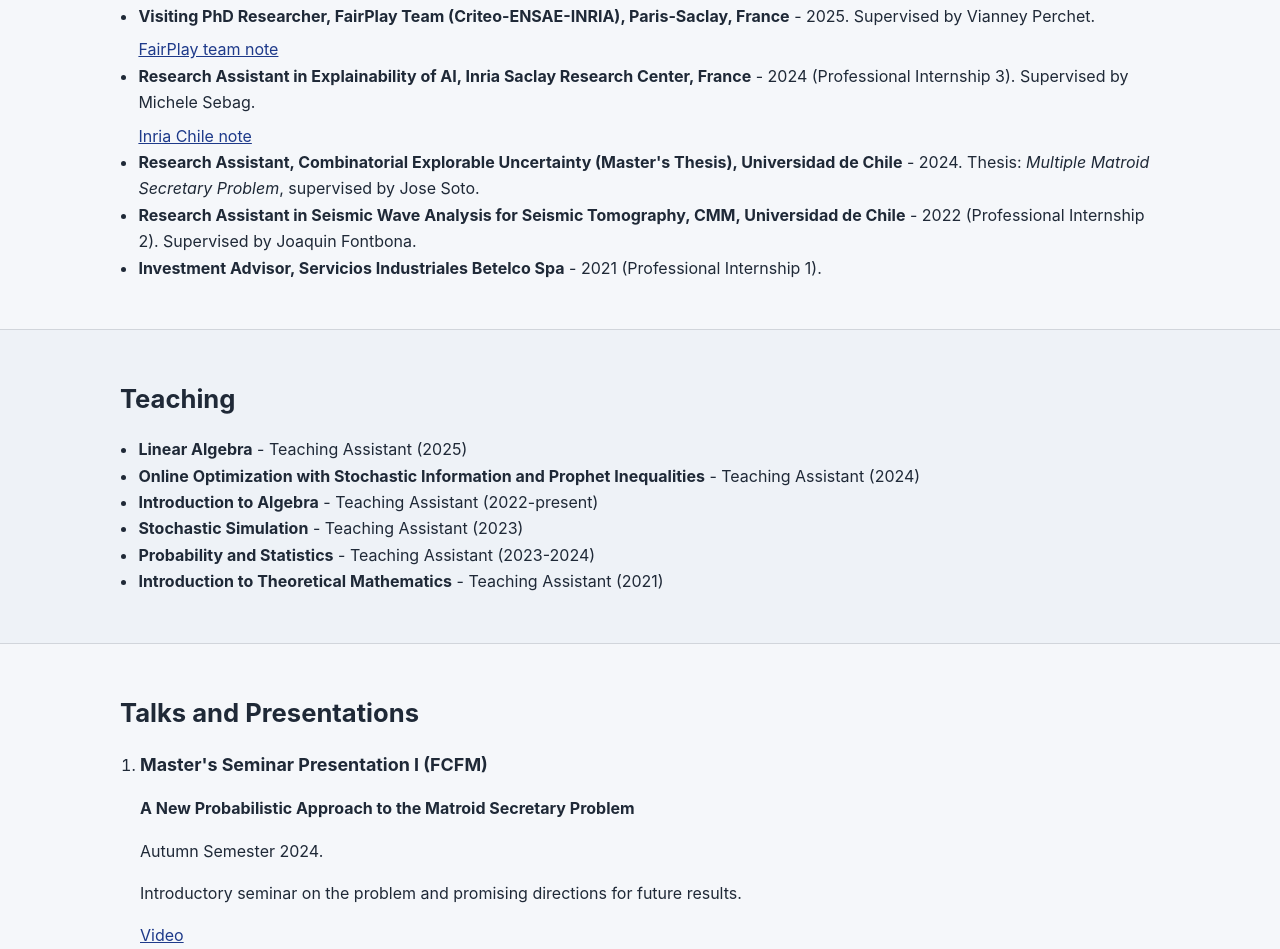
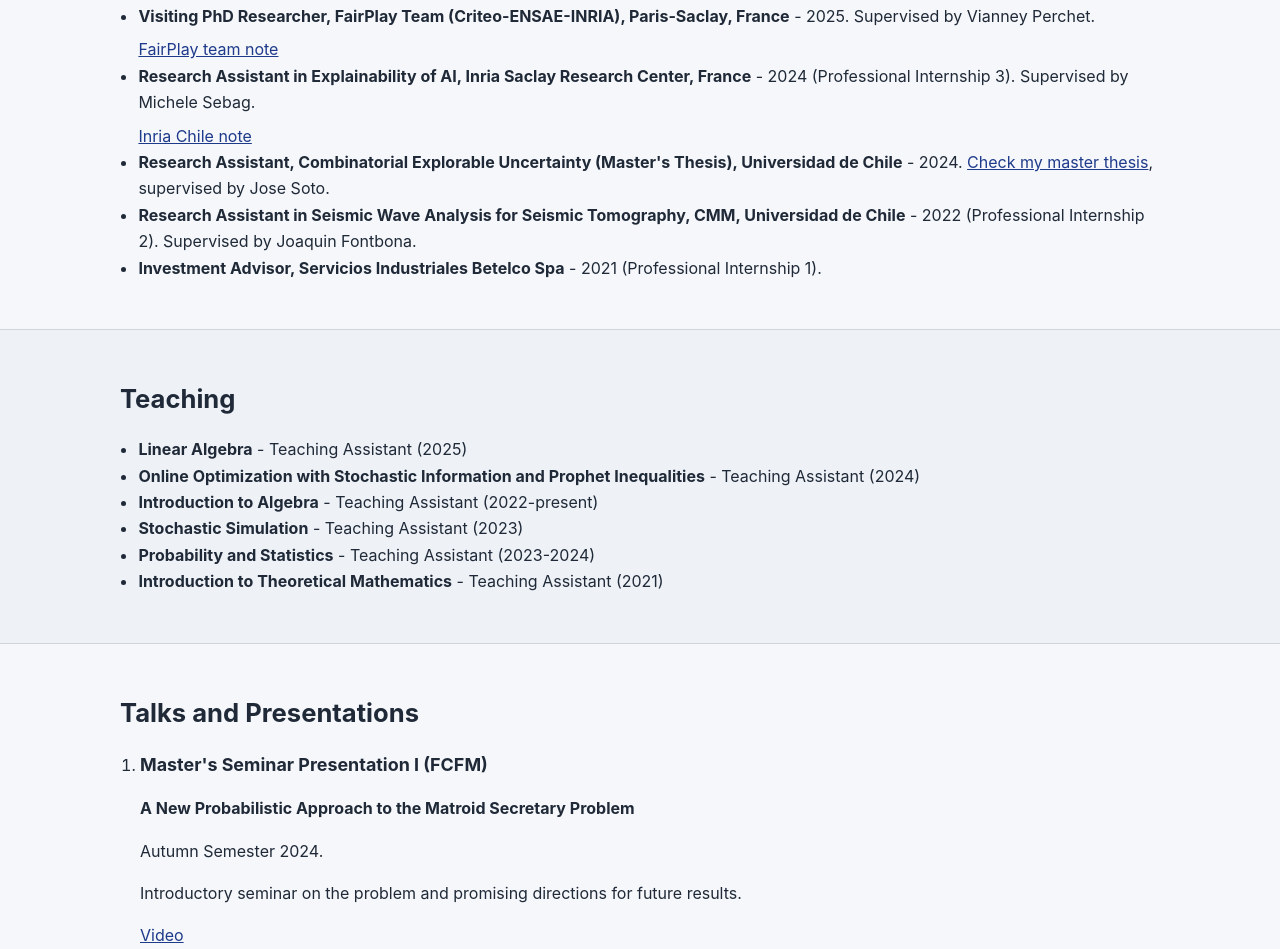
Before and after one commit to Matitox/Matias_website, a plain HTML site: page index.html in a window 1280 px wide. Shown: the part 1073-2022 px from the top of the page. Drawn offline with Linux system fonts and the light colour scheme.

Commit message:
Update CV file and add master thesis link text

```diff
--- a/index.html
+++ b/index.html
@@ -83,7 +83,8 @@
             </li>
             <li>
               <strong>Research Assistant, Combinatorial Explorable Uncertainty (Master's Thesis), Universidad de Chile</strong>
-              - 2024. Thesis: <em>Multiple Matroid Secretary Problem</em>, supervised by Jose Soto.
+              - 2024. <a href="https://repositorio.uchile.cl/handle/2250/204434">Check my master thesis</a>,
+              supervised by Jose Soto.
             </li>
             <li>
               <strong>Research Assistant in Seismic Wave Analysis for Seismic Tomography, CMM, Universidad de Chile</strong>
```
Also changed, not shown: 1 other file.
